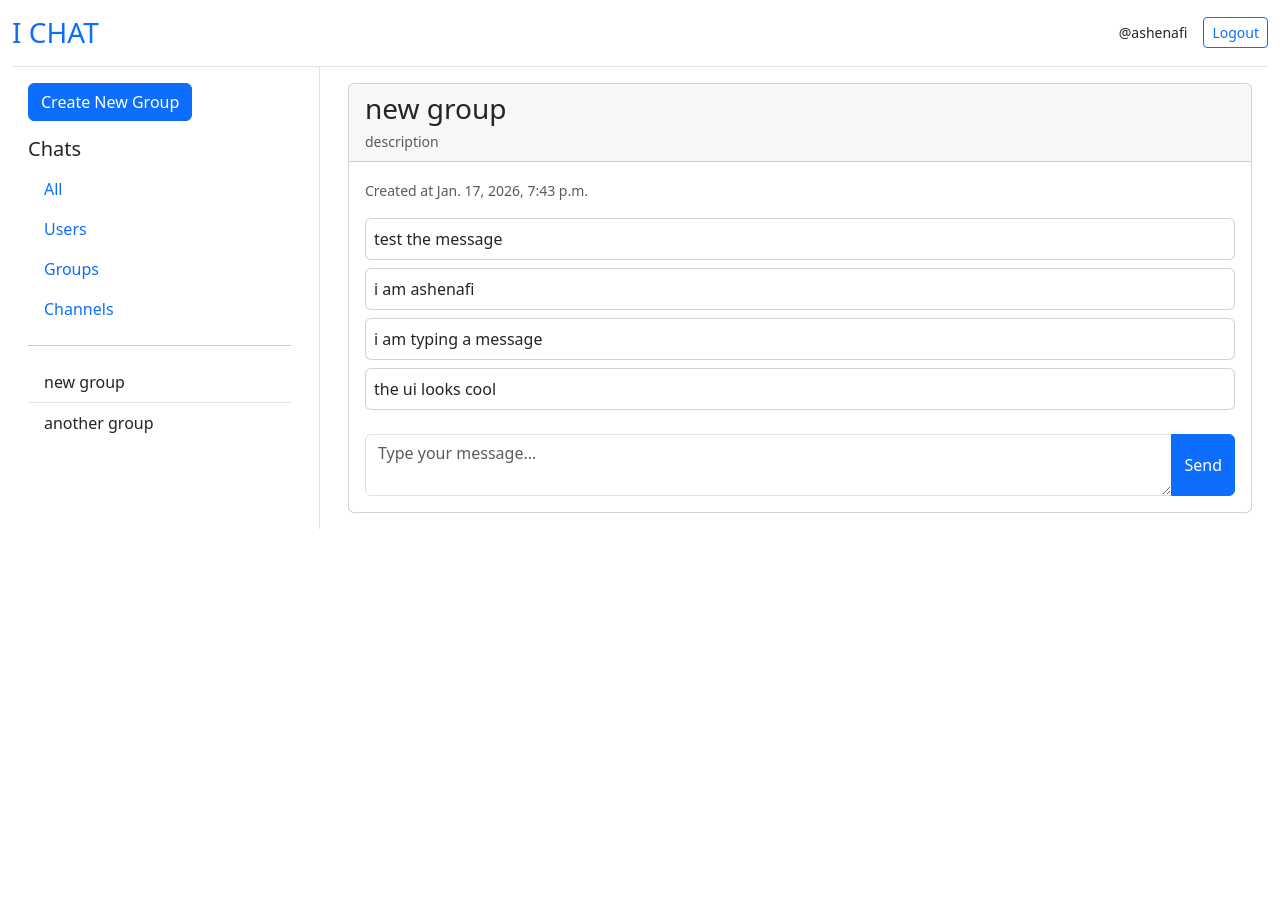
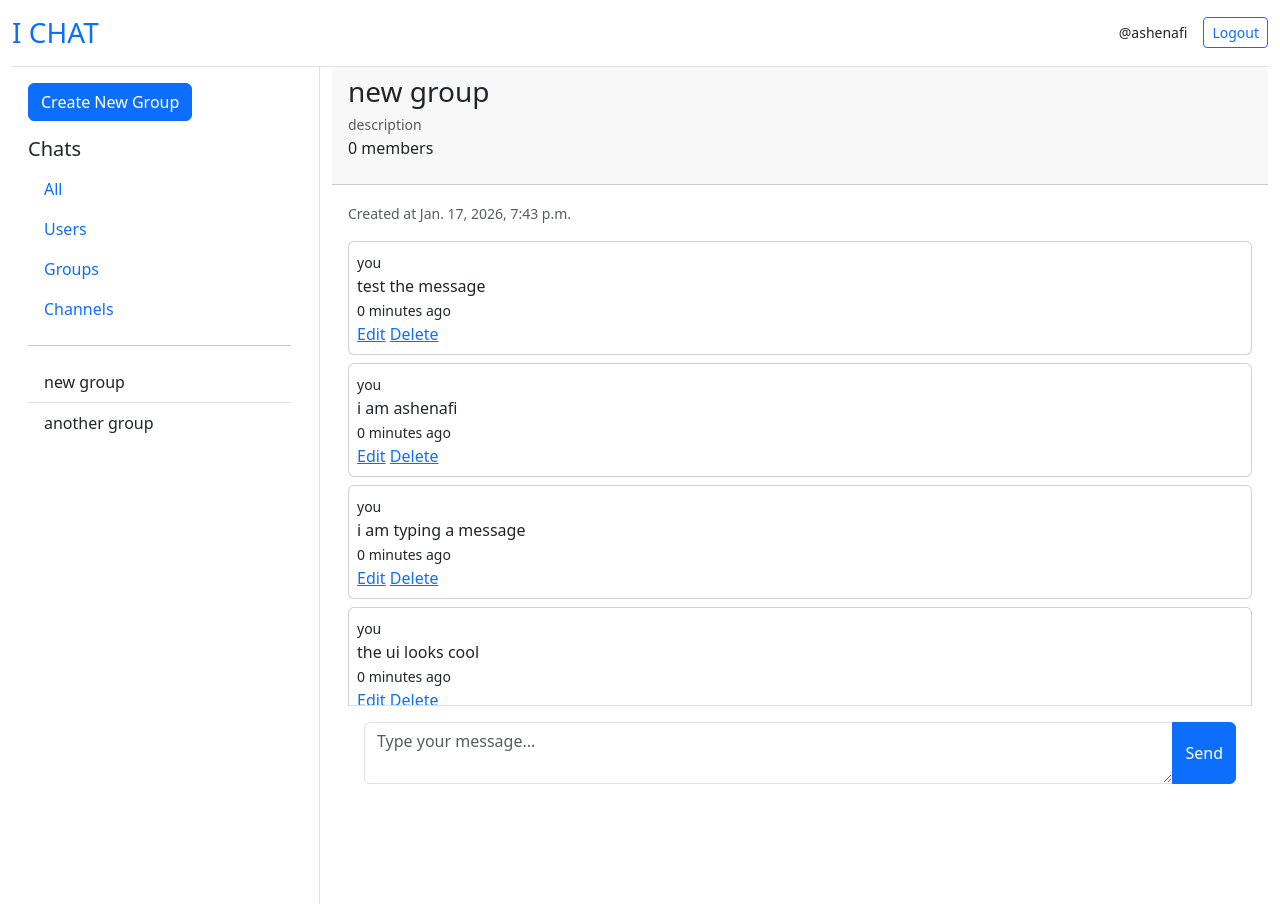
Before and after one commit to Ashenafi-adola/Ichat, a Django app: page /group/1/ in a window 1280 px wide. Before the commit the page ends 529 px from the top, so only its background shows below. Run offline with Django 5.2, Linux system fonts and the light colour scheme; a user stored in the database is signed in; data comes from the database, SQL or seed files in the repository; both versions use the stored data as it was after the commit.

Commit message:
make the group page more resopnsive

```diff
--- a/Ichat/core/templates/core/base.html
+++ b/Ichat/core/templates/core/base.html
@@ -7,8 +7,8 @@
     <!-- Bootstrap CSS -->
     <link href="https://cdn.jsdelivr.net/npm/bootstrap@5.3.0/dist/css/bootstrap.min.css" rel="stylesheet">
 </head>
-<body>
-    <div class="container-fluid">
+<body class="d-flex flex-column min-vh-100">
+    <div class="container-fluid flex-grow-1 d-flex flex-column">
         <header class="d-flex justify-content-between align-items-center py-3 border-bottom">
             <h1 class="h3 mb-0"><a href="{% url 'home' %}" class="text-decoration-none">I CHAT</a></h1>
             {% if request.user.is_authenticated %}
--- a/Ichat/core/templates/core/group.html
+++ b/Ichat/core/templates/core/group.html
@@ -1,29 +1,48 @@
 {% extends 'core/home.html' %}
 
 {% block chat %}
-<div class="card h-100">
+<div class="card h-100 border-0">
     <div class="card-header">
         <h3 class="card-title mb-1">{{group.name}}</h3>
         <small class="text-muted">{{group.description}}</small>
+        <div>
+            <p>{{group.members.count}} members</p>
+        </div>
     </div>
-    <div class="card-body d-flex flex-column">
+    <div class="card-body d-flex flex-column p-3">
         <div class="mb-3">
             <small class="text-muted">Created at {{group.created_at}}</small>
         </div>
-        <div class="flex-grow-1 overflow-auto mb-3" style="max-height: 400px;">
+        <div class="flex-grow-1 overflow-auto pb-5" style="max-height: calc(100vh - 200px);">
             {% for message in messages %}
                 {% if message.group == group %}
                     <div class="mb-2">
                         <div class="card">
                             <div class="card-body p-2">
+                                <div>
+                                    {% if message.owner == request.user %}
+                                        <small>you</small>
+                                    {% else %}
+                                    <small>@{{message.owner}}</small>
+                                    {% endif %}
+                                </div>
                                 {{message.body}}
+                                <div>
+                                    <small>{{message.updated_at | timesince}} ago</small>
+                                </div>
+                                {% if message.owner == request.user %}
+                                <div>
+                                    <a href="">Edit</a>
+                                    <a href="">Delete</a>
+                                </div>
+                                {% endif %}
                             </div>
                         </div>
                     </div>
                 {% endif %}
             {% endfor %}
         </div>
-        <form method="post" class="mt-auto">
+        <form method="post" class="mt-3 position-sticky bottom-0 bg-white p-3 border-top">
             {% csrf_token %}
             <div class="input-group">
                 <textarea class="form-control" name="message" placeholder="Type your message..." rows="2"></textarea>
--- a/Ichat/core/templates/core/home.html
+++ b/Ichat/core/templates/core/home.html
@@ -1,10 +1,10 @@
 {% extends 'core/base.html' %}
 
 {% block content %}
-<div class="container-fluid">
-    <div class="row">
-        <div class="col-md-4 col-lg-3 border-end">
-            <div class="p-3">
+<div class="container-fluid vh-100">
+    <div class="row h-100">
+        <div class="col-md-4 col-lg-3 border-end d-flex flex-column">
+            <div class="p-3 flex-grow-1 overflow-auto">
                 <a href="{% url 'create_group' %}" class="btn btn-primary mb-3">Create New Group</a>
                 <h3 class="h5">Chats</h3>
                 <div class="nav flex-column">
@@ -21,10 +21,10 @@
                 </div>
             </div>
         </div>
-        <div class="col-md-8 col-lg-9">
-            <div class="p-3">
+        <div class="col-md-8 col-lg-9 d-flex flex-column">
+            <div class="flex-grow-1 d-flex flex-column">
                 {% if page == 'home' %}
-                    <div class="text-center py-5">
+                    <div class="text-center py-5 flex-grow-1 d-flex align-items-center justify-content-center">
                         <h1 class="display-4 text-muted">Select a chat</h1>
                     </div>
                 {% endif %}
--- a/Ichat/core/views.py
+++ b/Ichat/core/views.py
@@ -90,3 +90,7 @@ def group(request, pk):
         'messages':messages,
     }
     return render(request, 'core/group.html', context)
+
+def create_channel(request):
+
+    return render(request, '')
```
Also changed, not shown: Ichat/db.sqlite3.
